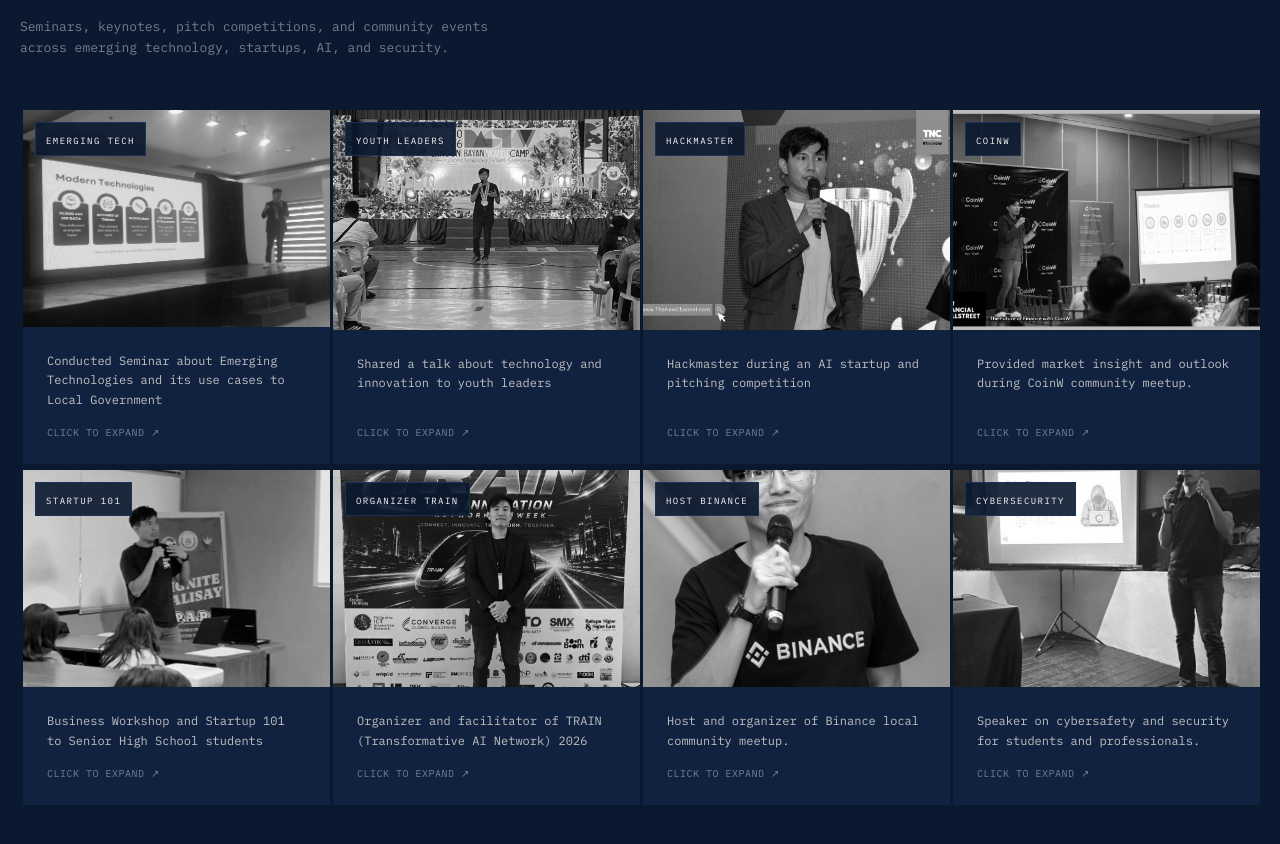
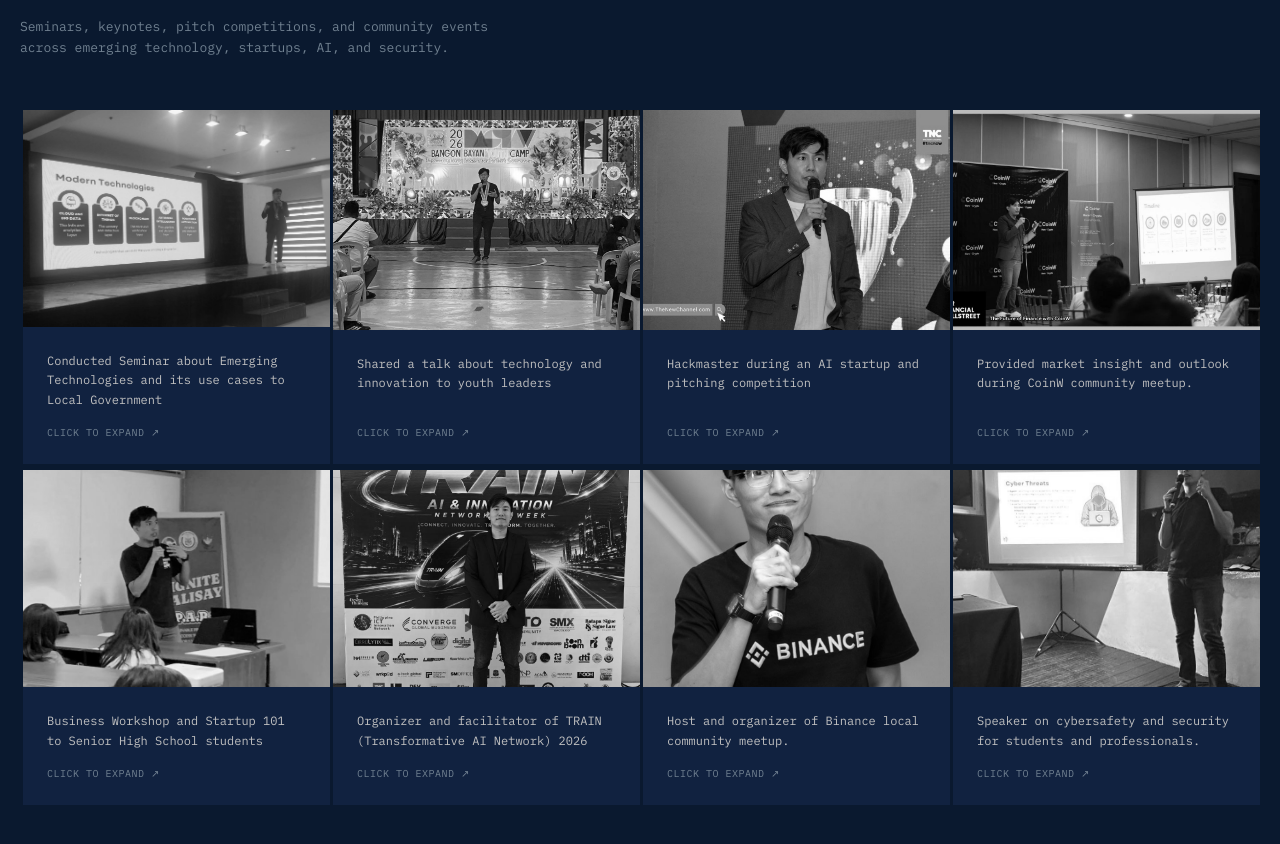
Before and after one commit to LupinXBT/3pstrategy-site, a Next.js app: page /contact in a window 1280 px wide. Shown: the part 3240-4084 px from the top of the page. Built offline with nearby package versions, Linux system fonts and the light colour scheme.

Commit message:
Remove tag labels from Talks & Engagements image cards on contact page

```diff
--- a/src/app/contact/page.tsx
+++ b/src/app/contact/page.tsx
@@ -507,11 +507,6 @@
                       alt={title}
                       className="w-full h-full object-cover grayscale group-hover:grayscale-0 group-hover:scale-105 transition-all duration-500 block"
                     />
-                    <div className="absolute top-3 left-3 bg-[#0A192F]/90 border border-[#1a3158] px-2.5 py-1">
-                      <span className="font-mono text-[9px] tracking-[0.16em] uppercase text-[#F8F9FA]">
-                        {tag}
-                      </span>
-                    </div>
                   </div>
                   <div className="p-6 flex-1 flex flex-col justify-between">
                     <p className="font-mono text-[12px] text-[#C0C0C0] leading-relaxed m-0 group-hover:text-[#F8F9FA] transition-colors">
```
